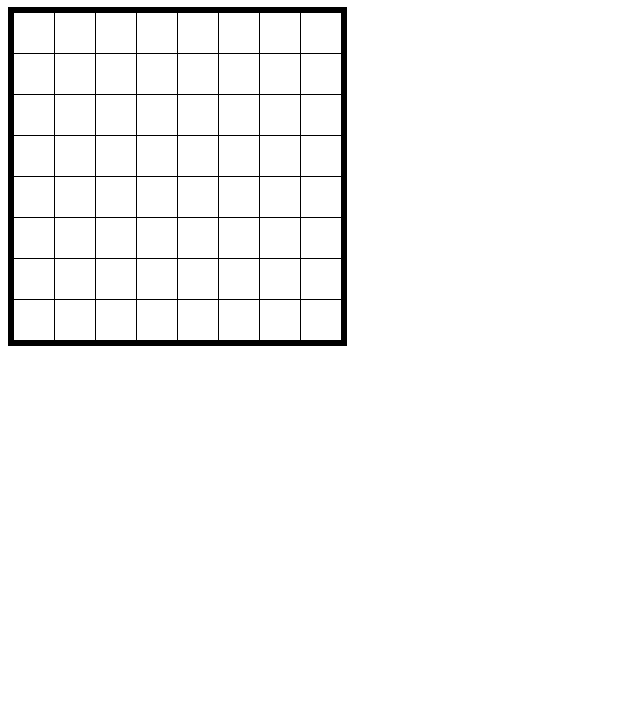
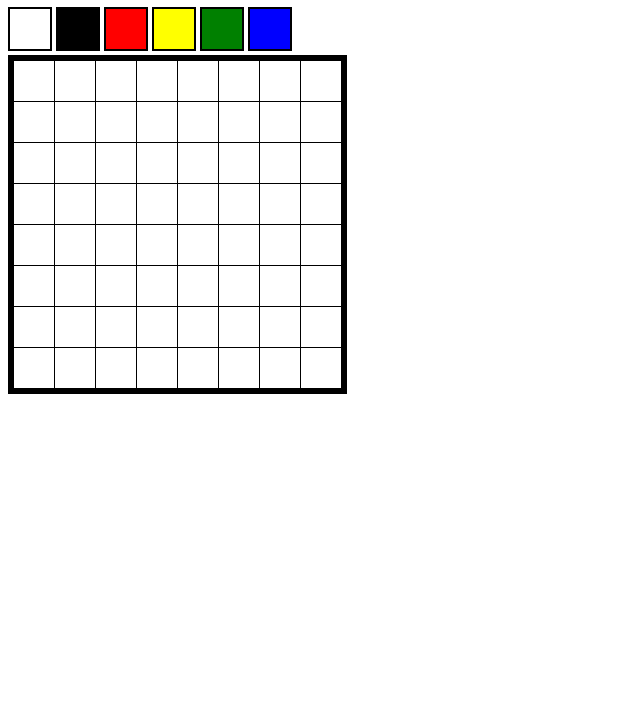
Before and after one commit to RCHS-Programming/unit4-ch1-pixelart-ironshark205, a plain HTML site: page resources/index.html in a window 1280 px wide. Shown: the part 73-800 px from the top of the page, without its empty margins (0-640 px from the left). Drawn offline with Linux system fonts and the light colour scheme.

Commit message:
Update style.css

```diff
--- a/resources/style.css
+++ b/resources/style.css
@@ -15,3 +15,10 @@
     width: 40px;
     height: 40px;
 }
+
+.pen {
+    display: inline-block;
+    width: 40px;
+    height: 40px;
+    border: 2px solid black;
+}
```
